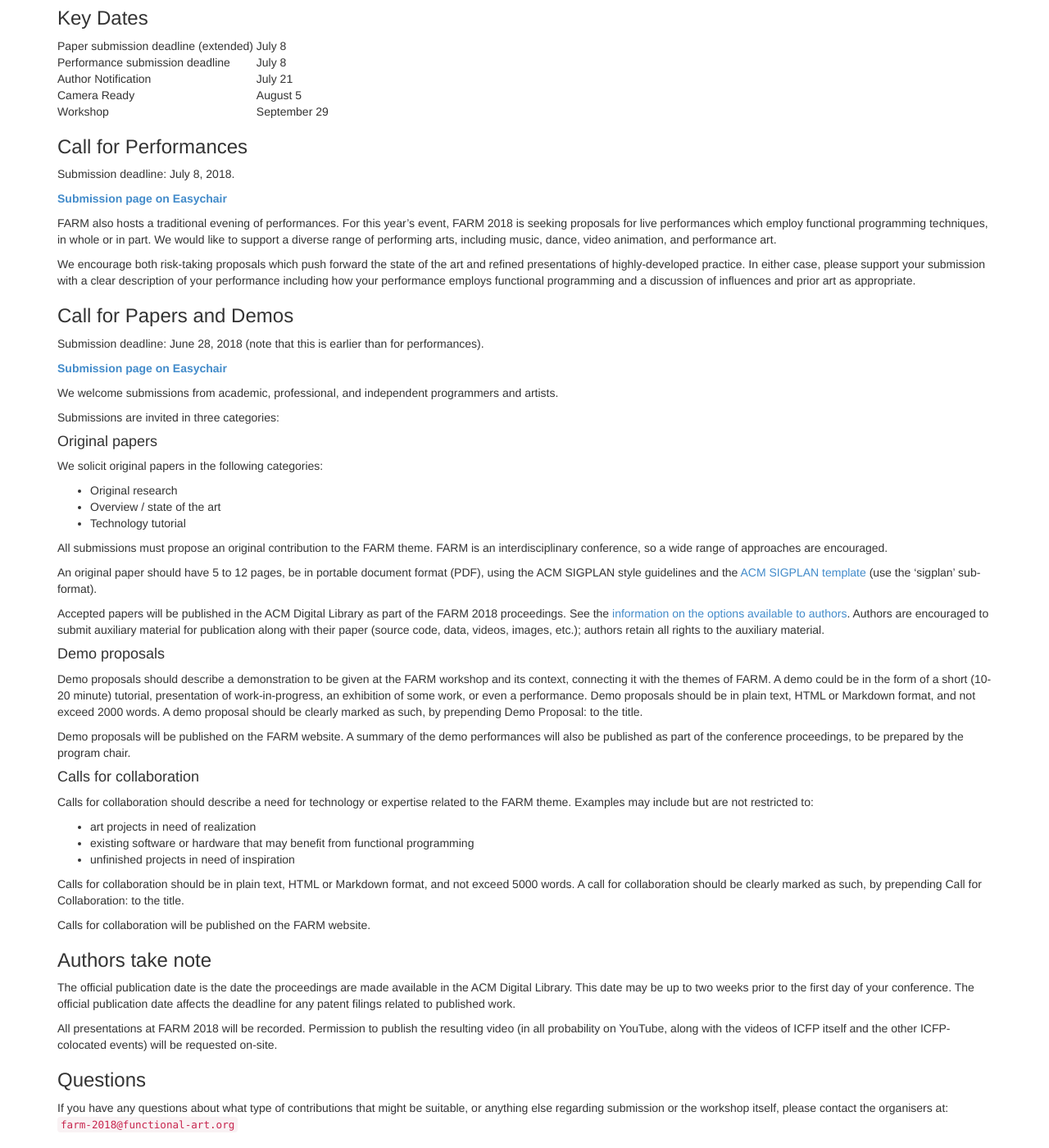
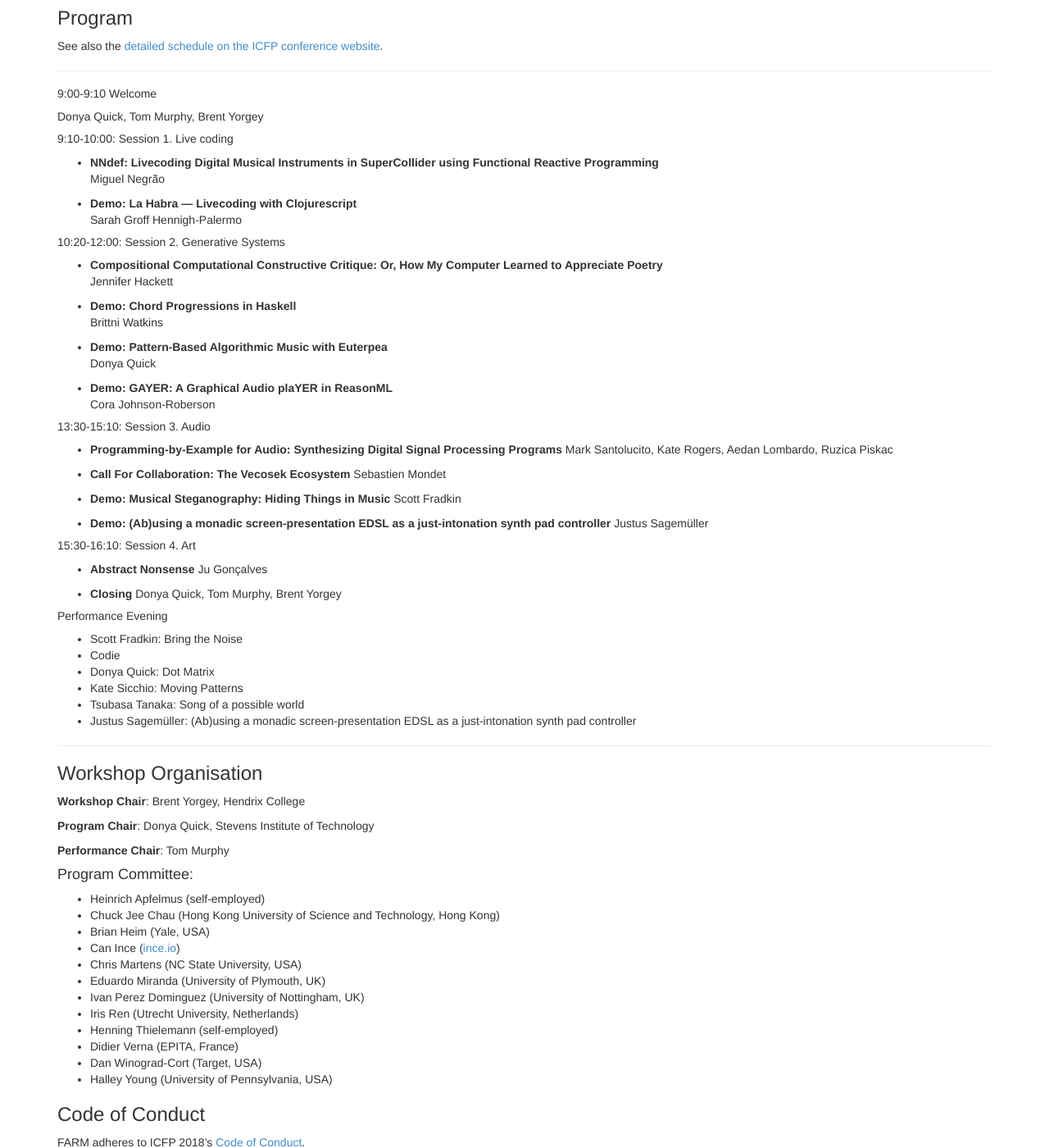
Before and after one commit to functional-art/functional-art.github.com, a Jekyll site: the page built from 2018/index.md, in a window 1280 px wide and 1400 px high, scrolled down 495 px. Shown: the whole window at 82% size. Built offline with Jekyll 4.4.1, drawn with Linux system fonts in a browser that asks for light colours; nearby versions of some CDN libraries.

Commit message:
updates to 2018 webpage

```diff
--- a/2018/index.md
+++ b/2018/index.md
@@ -37,118 +37,71 @@ as a domain specific language or tool. Moreover, submissions focusing
 on questions or issues about the use of functional programming are
 within the scope.
 
-### Key Dates
+### Program
 
-| Paper submission deadline (extended) || July 8 |
-| Performance submission deadline || July 8 |
-| Author Notification || July 21|
-| Camera Ready || August 5 |
-| Workshop || September 29 |
+See also the [detailed schedule on the ICFP conference
+website](https://icfp18.sigplan.org/track/farm-2018-papers#program).
 
-### Call for Performances
+-------
 
-Submission deadline: July 8, 2018.
+##### 9:00-9:10 Welcome
 
-[**Submission page on Easychair**](https://easychair.org/conferences/?conf=farm2018)
+  Donya Quick, Tom Murphy, Brent Yorgey
 
-FARM also hosts a traditional evening of performances. For this year’s
-event, FARM 2018 is seeking proposals for live performances which
-employ functional programming techniques, in whole or in part. We
-would like to support a diverse range of performing arts, including
-music, dance, video animation, and performance art.
+##### 9:10-10:00: Session 1. Live coding
 
-We encourage both risk-taking proposals which push forward the state
-of the art and refined presentations of highly-developed practice. In
-either case, please support your submission with a clear description
-of your performance including how your performance employs functional
-programming and a discussion of influences and prior art as
-appropriate.
+* **NNdef: Livecoding Digital Musical Instruments in SuperCollider using Functional Reactive Programming**<br/>
+  Miguel Negrão
 
-### Call for Papers and Demos
+* **Demo: La Habra — Livecoding with Clojurescript**<br/>
+  Sarah Groff Hennigh-Palermo
 
-Submission deadline: June 28, 2018 (note that this is earlier than for
-performances).
+##### 10:20-12:00: Session 2. Generative Systems
 
-[**Submission page on Easychair**](https://easychair.org/conferences/?conf=farm2018)
+* **Compositional Computational Constructive Critique: Or, How My Computer Learned to Appreciate Poetry**<br/>
+  Jennifer Hackett
 
-We welcome submissions from academic, professional, and independent
-programmers and artists.
+* **Demo: Chord Progressions in Haskell**<br/>
+  Brittni Watkins
 
-Submissions are invited in three categories:
+* **Demo: Pattern-Based Algorithmic Music with Euterpea**<br/>
+  Donya Quick
 
-#### Original papers
+* **Demo: GAYER: A Graphical Audio plaYER in ReasonML**<br/>
+  Cora Johnson-Roberson
 
-We solicit original papers in the following categories:
+##### 13:30-15:10: Session 3. Audio
 
-- Original research
-- Overview / state of the art
-- Technology tutorial
+* **Programming-by-Example for Audio: Synthesizing Digital Signal Processing Programs**
+  Mark Santolucito, Kate Rogers, Aedan Lombardo, Ruzica Piskac
 
-All submissions must propose an original contribution to the FARM
-theme. FARM is an interdisciplinary conference, so a wide range of
-approaches are encouraged.
+* **Call For Collaboration: The Vecosek Ecosystem**
+  Sebastien Mondet
 
-An original paper should have 5 to 12 pages, be in portable document
-format (PDF), using the ACM SIGPLAN style guidelines and the [ACM
-SIGPLAN template](http://www.sigplan.org/Resources/Author/) (use
-the 'sigplan' sub-format).
+* **Demo: Musical Steganography: Hiding Things in Music**
+  Scott Fradkin
 
-Accepted papers will be published in the ACM Digital Library as part
-of the FARM 2018 proceedings. See the [information on the options
-available to authors](http://authors.acm.org/main.cfm). Authors are
-encouraged to submit auxiliary material for publication along with
-their paper (source code, data, videos, images, etc.); authors retain
-all rights to the auxiliary material.
+* **Demo: (Ab)using a monadic screen-presentation EDSL as a just-intonation synth pad controller**
+  Justus Sagemüller
 
-#### Demo proposals
+##### 15:30-16:10: Session 4. Art
 
-Demo proposals should describe a demonstration to be given at the FARM
-workshop and its context, connecting it with the themes of FARM. A
-demo could be in the form of a short (10-20 minute) tutorial,
-presentation of work-in-progress, an exhibition of some work, or even
-a performance. Demo proposals should be in plain text, HTML or
-Markdown format, and not exceed 2000 words. A demo proposal should be
-clearly marked as such, by prepending Demo Proposal: to the title.
+* **Abstract Nonsense**
+  Ju Gonçalves
 
-Demo proposals will be published on the FARM website. A summary of the
-demo performances will also be published as part of the conference
-proceedings, to be prepared by the program chair.
+* **Closing**
+  Donya Quick, Tom Murphy, Brent Yorgey
 
-#### Calls for collaboration
+##### Performance Evening
 
-Calls for collaboration should describe a need for technology or
-expertise related to the FARM theme. Examples may include but are not
-restricted to:
+- Scott Fradkin: Bring the Noise
+- Codie
+- Donya Quick: Dot Matrix
+- Kate Sicchio: Moving Patterns
+- Tsubasa Tanaka: Song of a possible world
+- Justus Sagemüller: (Ab)using a monadic screen-presentation EDSL as a just-intonation synth pad controller
 
-- art projects in need of realization
-- existing software or hardware that may benefit from functional programming
-- unfinished projects in need of inspiration
-
-Calls for collaboration should be in plain text, HTML or Markdown
-format, and not exceed 5000 words. A call for collaboration should be
-clearly marked as such, by prepending Call for Collaboration: to the
-title.
-
-Calls for collaboration will be published on the FARM website.
-
-### Authors take note
-
-The official publication date is the date the proceedings are made
-available in the ACM Digital Library. This date may be up to two weeks
-prior to the first day of your conference. The official publication
-date affects the deadline for any patent filings related to published
-work.
-
-All presentations at FARM 2018 will be recorded. Permission to publish
-the resulting video (in all probability on YouTube, along with the
-videos of ICFP itself and the other ICFP-colocated events) will be
-requested on-site.
-
-### Questions
-
-If you have any questions about what type of contributions that might
-be suitable, or anything else regarding submission or the workshop
-itself, please contact the organisers at: `farm-2018@functional-art.org`
+-------
 
 ### Workshop Organisation
 
@@ -173,7 +126,6 @@ itself, please contact the organisers at: `farm-2018@functional-art.org`
 * Dan Winograd-Cort (Target, USA)
 * Halley Young (University of Pennsylvania, USA)
 
-
 ### Code of Conduct
 
 FARM adheres to ICFP 2018's
```
